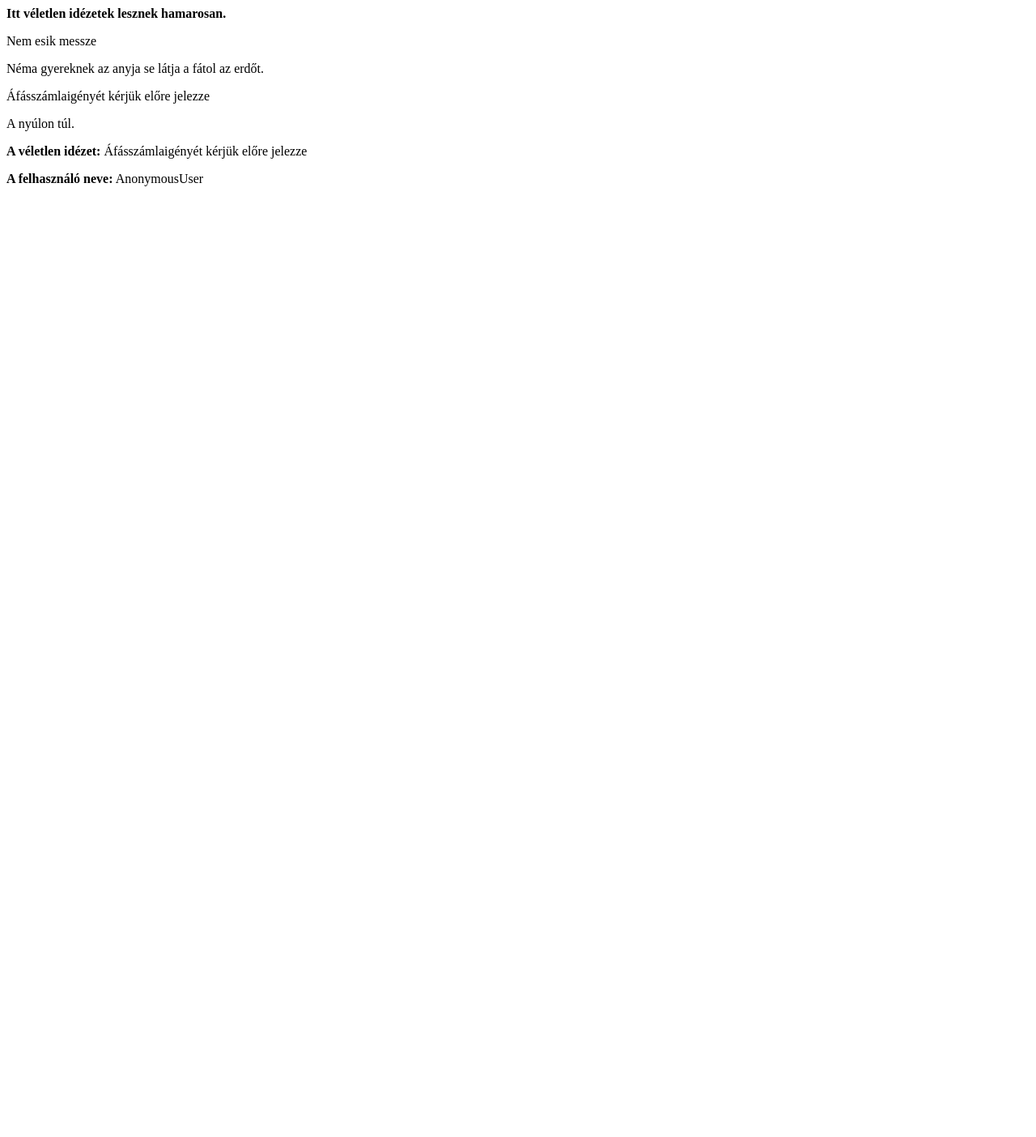
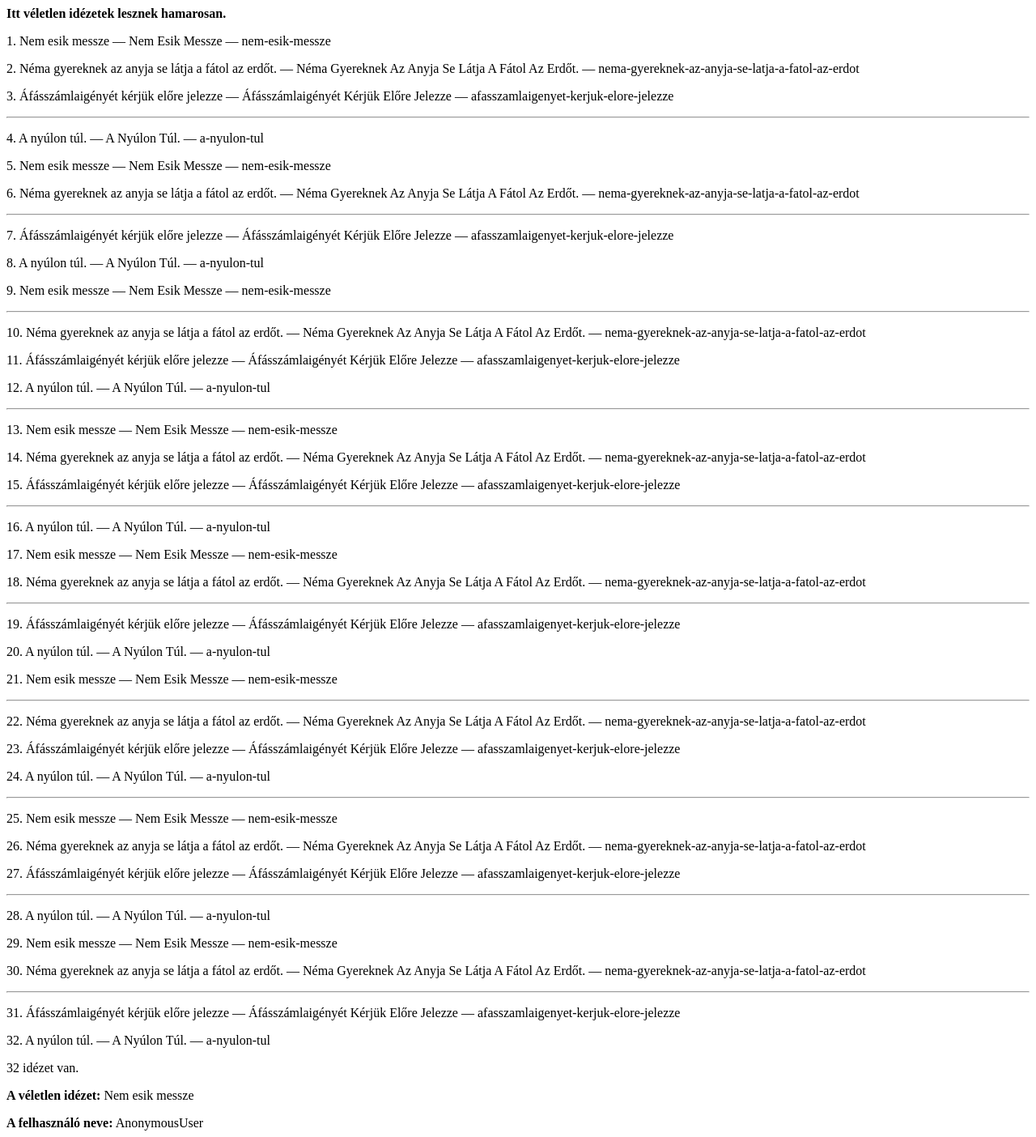
Before and after one commit to horvatha/probaprojekt, a Django app: page /veletlen/ in a window 1280 px wide. Shown: the whole page at 81% size. Before the commit the page ends 230 px from the top, so only its background shows below. Run offline with Django 3.2, Linux system fonts and the light colour scheme.

Commit message:
some more complex template stuff

```diff
--- a/veletlen/templates/index.html
+++ b/veletlen/templates/index.html
@@ -1,8 +1,17 @@
 <b>Itt véletlen idézetek lesznek hamarosan.</b>
 
 {%  for idezet in idezetek %}
-<p>{{idezet}}</p>
+<p>{{forloop.counter}}. {{idezet}} {% autoescape off %} — {% endautoescape %}{{idezet.title}} — {{idezet | slugify}}</p>
+{% if forloop.counter|divisibleby:"3" %}<hr>{% endif %}
 {% endfor %}
+
+<p>
+{% if idezetek %}
+{{idezetek | length}} idézet van.
+{% else %}
+Nincs idézet.
+{% endif %}
+</p>
 
 <p><b>A véletlen idézet:</b>  {{veletlen_idezet}}</p>
 
--- a/veletlen/views.py
+++ b/veletlen/views.py
@@ -8,7 +8,7 @@ def index(request):
         "Néma gyereknek az anyja se látja a fátol az erdőt.",
         "Áfásszámlaigényét kérjük előre jelezze",
         "A nyúlon túl.",
-    ]
+    ] * 8
     context = {
         "idezetek": idezetek,
         "veletlen_idezet": random.choice(idezetek)
```
